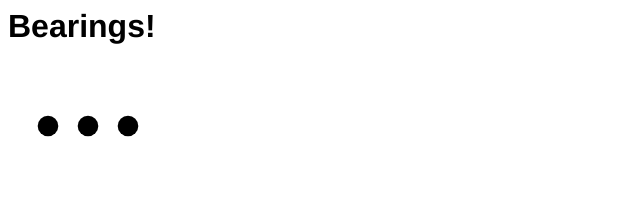
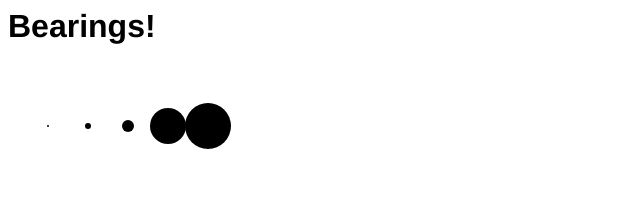
Before and after one commit to cowlet/d3-bearings, a website: page index.html in a window 1280 px wide. Shown: the whole page, without its empty margins (0-640 px from the left). Drawn offline with nearby package versions, Linux system fonts and the light colour scheme.

Commit message:
Use data to define circles

```diff
--- a/d3-bearings.js
+++ b/d3-bearings.js
@@ -1,26 +1,16 @@
 (function () {
-  var circle = d3.selectAll("circle");
+  var data = [1, 3, 6, 18, 23];
+  var width = 720;
+  var height = 128;
 
-  var min = 5;
-  var max = 15;
-  var delta = 0.1;
+  var vis = d3.select(".bearings")
+    .attr("width", width)
+    .attr("height", height);
 
-  function step() {
-    var r = +circle.attr("r");
-
-    r = r + delta;
-
-    if (r > max) {
-      r = max;
-      delta = delta * -1;
-    } else if (r < min) {
-      r = min;
-      delta = delta * -1;
-    }
-
-    circle.attr("r", r);
-    requestAnimationFrame(step);
-  }
-
-  requestAnimationFrame(step);
+  var circle = vis.selectAll("circle")
+    .data(data)
+    .enter().append("circle")
+      .attr("cx", function(d, i) { return 40 * (i + 1); })
+      .attr("cy", 60)
+      .attr("r", function(d) { return d; });
 })();
--- a/index.html
+++ b/index.html
@@ -6,10 +6,7 @@
   <body>
     <h1>Bearings!</h1>
 
-    <svg width="720" height="120">
-      <circle cx="40" cy="60" r="10"></circle>
-      <circle cx="80" cy="60" r="10"></circle>
-      <circle cx="120" cy="60" r="10"></circle>
+    <svg class="bearings">
     </svg>
 
     <script src="node_modules/d3/build/d3.js"></script>
```
